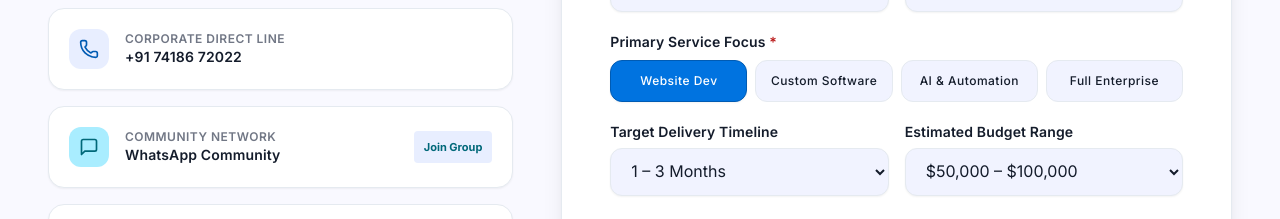
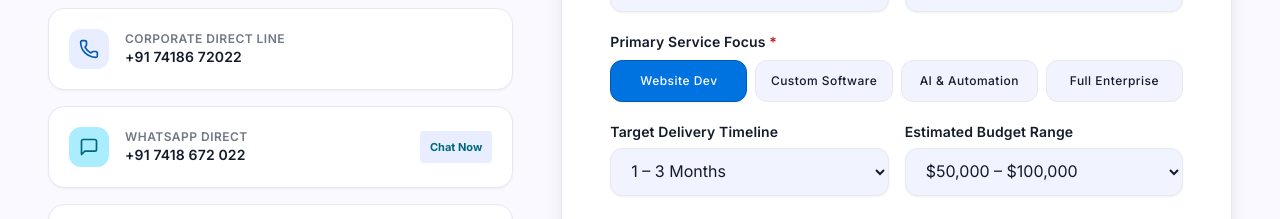
Before and after one commit to KARPAGARAMAN-M/Stuzen, a React (Vite) app: page /contact in a window 1280 px wide. Shown: the part 960-1179 px from the top of the page. Built offline with nearby package versions, Linux system fonts and the light colour scheme.

Commit message:
Whatsapp details changed from community group to individual detail

```diff
--- a/src/data/navigation.js
+++ b/src/data/navigation.js
@@ -35,7 +35,7 @@ export const footerLinks = {
     address: 'View on Google Maps',
     mapsUrl: 'https://maps.app.goo.gl/eGEjixKQtGE34ogt8',
     instagramUrl: 'https://www.instagram.com/stuzen_tech?obrf=MXI0NDM5bGltMDR2cA==',
-    whatsappUrl: 'https://chat.whatsapp.com/Jm8jhEKqcZm5gebTtBRdzs?s=cl&p=a&iam=2',
+    whatsappUrl: 'https://wa.me/917418672022',
     hours: 'Mon–Sat, 9:00 AM – 7:00 PM IST',
   },
   legal: [
--- a/src/pages/Contact.jsx
+++ b/src/pages/Contact.jsx
@@ -225,19 +225,19 @@ export default function Contact() {
                       <MessageSquare className="w-5 h-5 text-secondary" />
                     </div>
                     <div className="flex flex-col">
-                      <span className="font-label-code text-label-code uppercase text-outline">Community Network</span>
-                      <a href="https://chat.whatsapp.com/Jm8jhEKqcZm5gebTtBRdzs?s=cl&p=a&iam=2" target="_blank" rel="noopener noreferrer" className="font-label-prominent text-body-small sm:text-label-prominent text-on-surface hover:text-primary transition-colors">
-                        WhatsApp Community
+                      <span className="font-label-code text-label-code uppercase text-outline">WhatsApp Direct</span>
+                      <a href="https://wa.me/917418672022" target="_blank" rel="noopener noreferrer" className="font-label-prominent text-body-small sm:text-label-prominent text-on-surface hover:text-primary transition-colors">
+                        +91 7418 672 022
                       </a>
                     </div>
                   </div>
                   <a
-                    href="https://chat.whatsapp.com/Jm8jhEKqcZm5gebTtBRdzs?s=cl&p=a&iam=2"
+                    href="https://wa.me/917418672022"
                     target="_blank"
                     rel="noopener noreferrer"
                     className="px-2.5 py-1 rounded bg-surface-container text-secondary font-label-code text-[11px] font-bold hover:bg-secondary hover:text-on-secondary transition-colors"
                   >
-                    Join Group
+                    Chat Now
                   </a>
                 </div>
 
```
